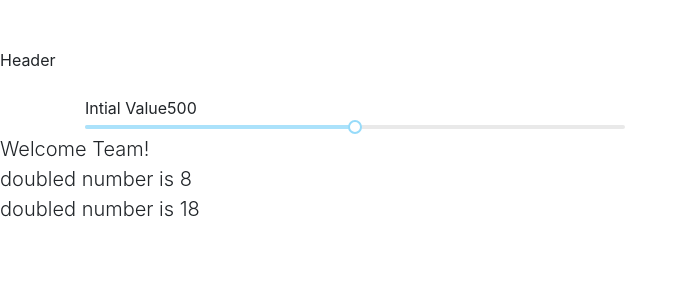
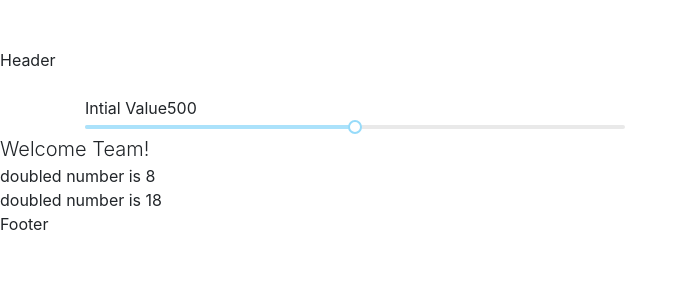
Before and after one commit to dstroot/next, a React (Create React App) app: page / in a window 1280 px wide. Shown: the top 300 px of the page, without its empty margins (0-688 px from the left). Built offline with nearby package versions, Linux system fonts and the light colour scheme.

Commit message:
adding slider component

```diff
--- a/src/App.js
+++ b/src/App.js
@@ -9,15 +9,16 @@ const Doubler = ({ number }) => {
 
 const Header = () => <div>Header</div>;
 
+const Footer = () => <div>Footer</div>;
+
 const App = () => (
   <div className="mt-5">
     <Header />
     <NextSliders />
-    <div className="lead">
-      Welcome Team!
-      <Doubler number={4} />
-      <Doubler number={9} />
-    </div>
+    <div className="lead">Welcome Team!</div>
+    <Doubler number={4} />
+    <Doubler number={9} />
+    <Footer />
   </div>
 );
 
```
